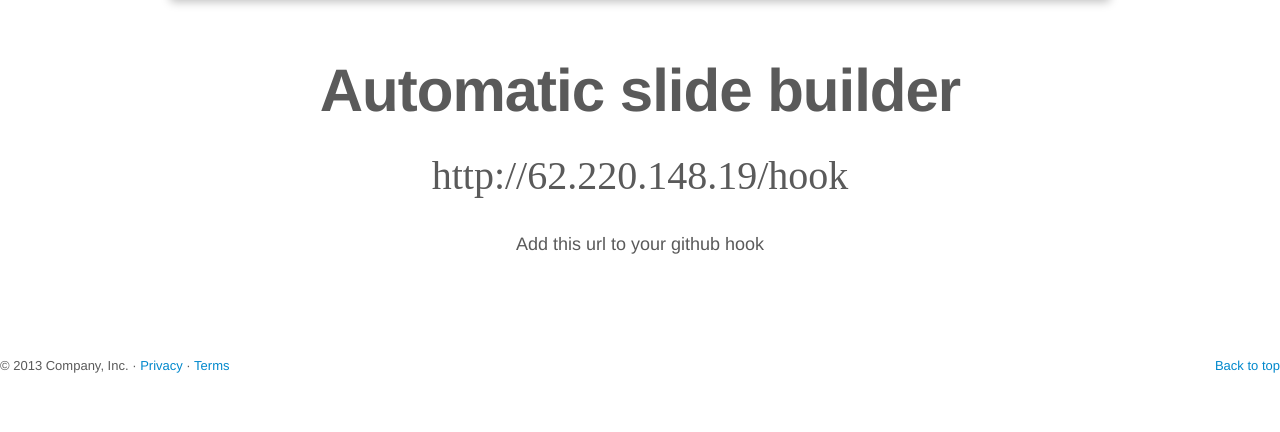
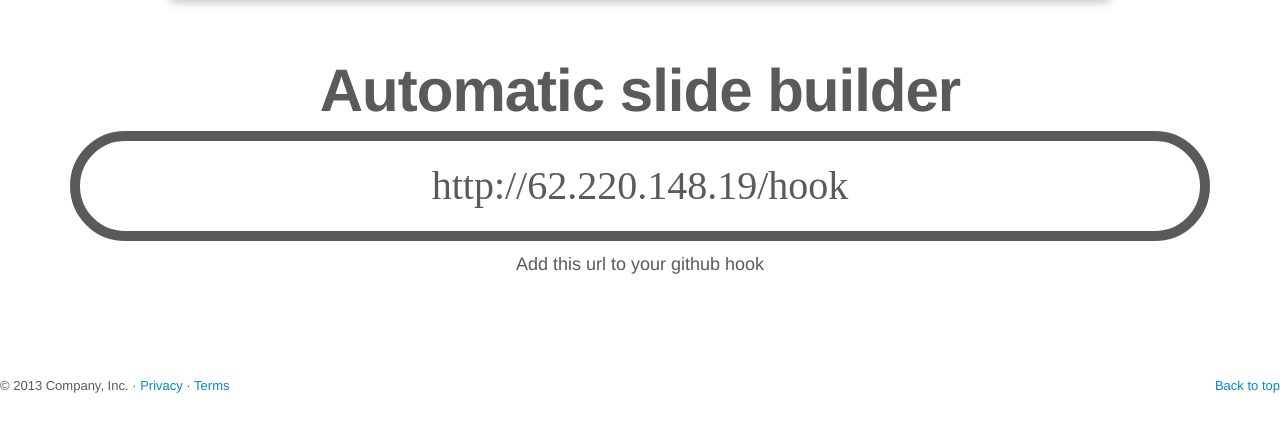
Before and after one commit to gcmalloc/slidicious, a Flask app: page / in a window 1280 px wide. Shown: the part 69-501 px from the top of the page. Run offline with Flask 2, Linux system fonts and the light colour scheme; some libraries are stand-ins or nearby versions; some web fonts are replaced.

```diff
--- a/src/static/css/style.css
+++ b/src/static/css/style.css
@@ -5,7 +5,14 @@
 	margin-top: 30px;
 }
 
+div.link:hover {
+}
+
 div.link {
+	border-color: light-grey;
+	border-width: 10px;
+	border-style: solid;
+	border-radius: 55px;
 	font-size: 40px;
 	margin: 10px;
 	line-height: 90px;
--- a/src/task.py
+++ b/src/task.py
@@ -3,6 +3,7 @@ import logging
 import os
 from sh import pandoc, git
 import glob
+import shutil
 from collections import namedtuple
 from celery import Celery
 
@@ -50,6 +51,7 @@ def compile_slides(git_repo, base_path):
         logging.error(str(e))
 
     logging.debug("Cleaning working directory")
+    shutil.rmtree(work_dir)
 
 
 def find_markdown(cwd):
```
